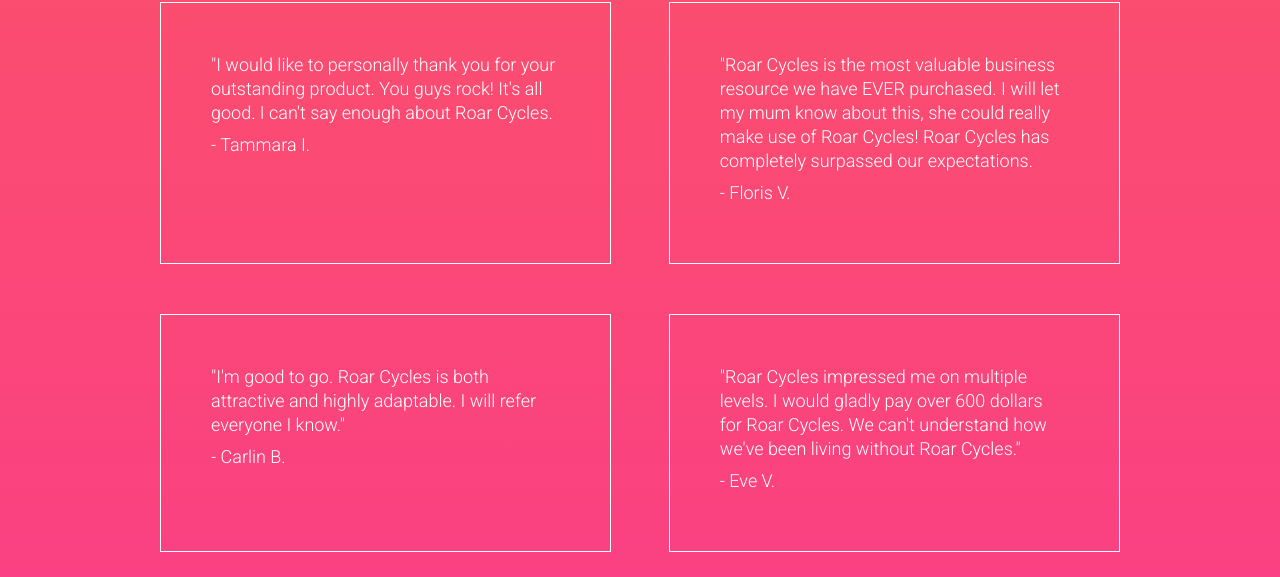
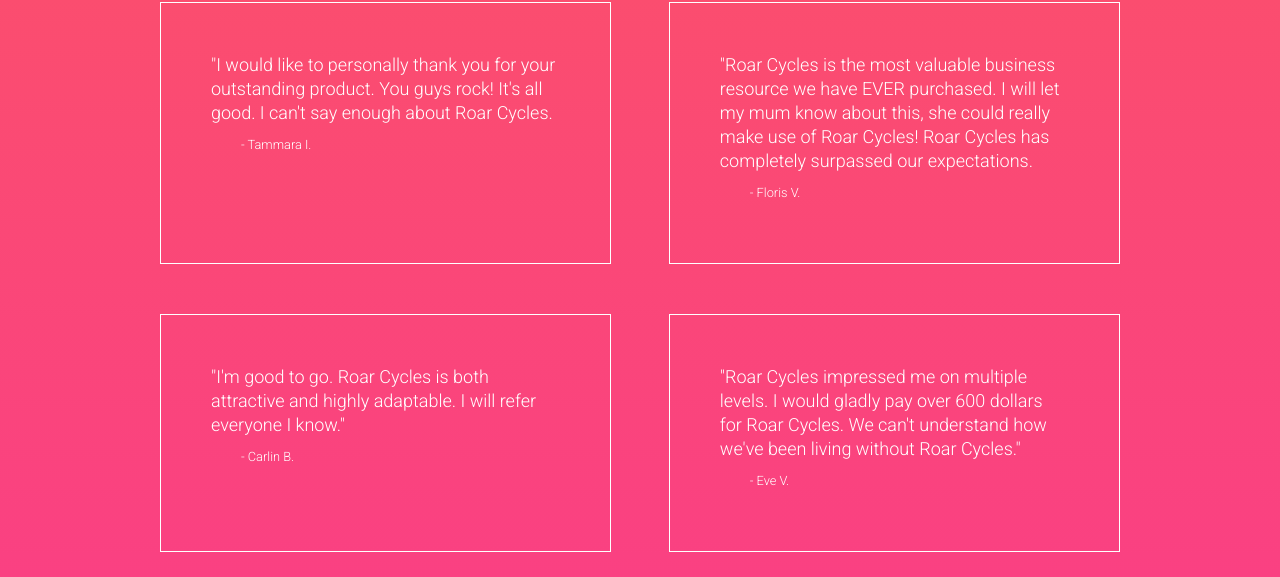
Before and after one commit to deuxemm/web-d-proj-2, a PHP site: page / in a window 1280 px wide. Shown: the part 787-1364 px from the top of the page. Run offline with PHP 8.4, Linux system fonts and the light colour scheme; some libraries are stand-ins or nearby versions.

Commit message:
create Pseudo Class

```diff
--- a/style.css
+++ b/style.css
@@ -111,6 +111,11 @@ p {
     border-radius: 10px 0px;
 }
 
+.mybutton:hover {
+    background-color: rgb(29, 213, 103);
+    transition-duration: 1s;
+}
+
 a.mybutton {
     display: inline-block;
     margin-top: 10px;
@@ -141,3 +146,8 @@ nav a.mybutton {
     box-sizing: border-box;
     margin-top: 50px;
 }
+
+.tbox p:last-of-type {
+    font-size: 0.8rem;
+    padding-left: 30px;
+}
```
